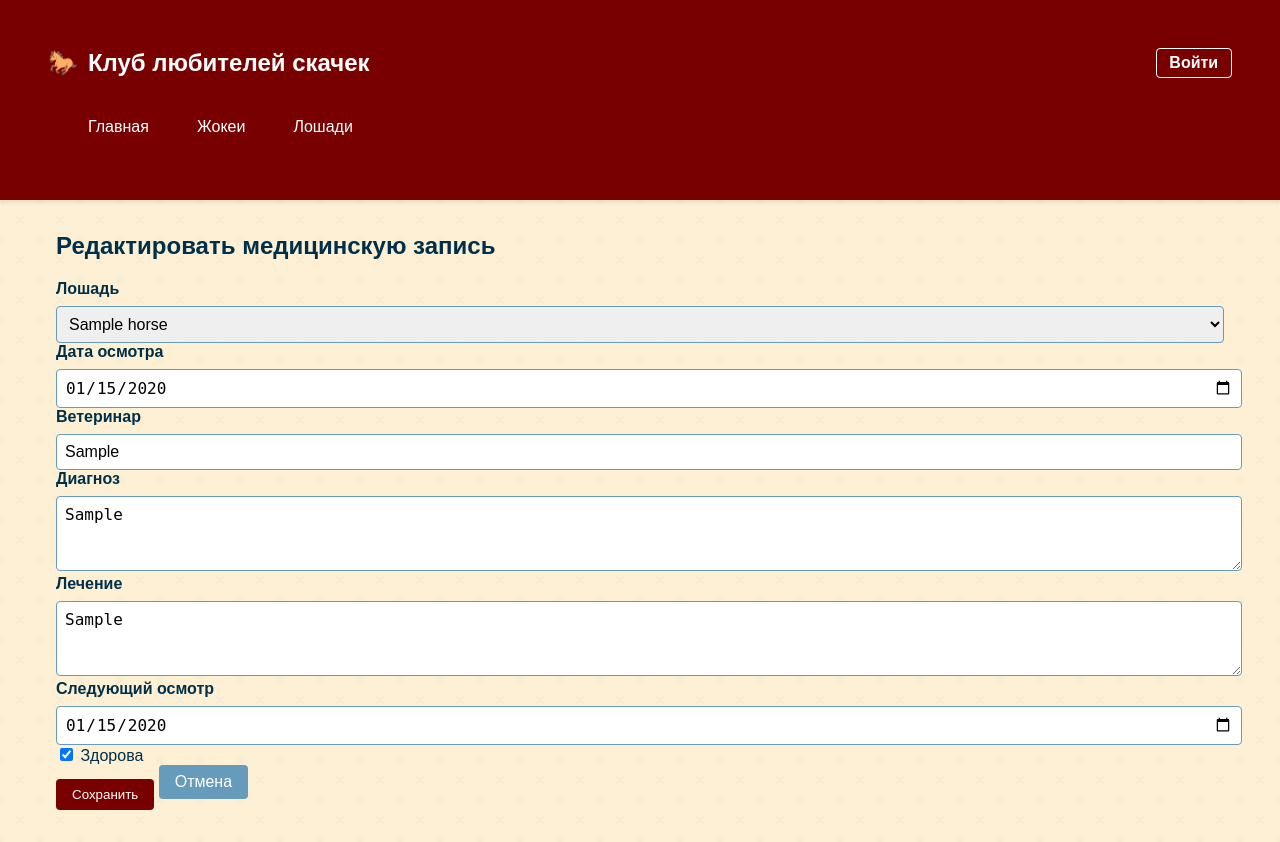
After one commit to karvanilla/devops_lab, a Flask app: page /medical-records/1/edit in a window 1280 px wide. The commit adds this page. Run offline with Flask 3, Linux system fonts and the light colour scheme; tables that the repository leaves empty hold one stand-in row (values such as "Sample post").

Commit message:
medical record

```diff
--- a/horse_racing_app/app.py
+++ b/horse_racing_app/app.py
@@ -280,6 +280,29 @@ def get_horse_medical_records(horse_id):
         'is_healthy': r.is_healthy
     } for r in records])
 
+
+@app.route('/medical-records/<int:id>/edit', methods=['GET', 'POST'])
+def edit_medical_record(id):
+    record = HorseMedicalRecord.query.get_or_404(id)
+
+    if request.method == 'POST':
+        record.horse_id = request.form['horse_id']
+        record.checkup_date = datetime.strptime(request.form['checkup_date'], '%Y-%m-%d').date()
+        record.veterinarian = request.form['veterinarian']
+        record.diagnosis = request.form.get('diagnosis', '')
+        record.treatment = request.form.get('treatment', '')
+        record.next_checkup_date = datetime.strptime(request.form['next_checkup_date'],
+                                                     '%Y-%m-%d').date() if request.form.get(
+            'next_checkup_date') else None
+        record.is_healthy = 'is_healthy' in request.form
+
+        db.session.commit()
+        flash('Медицинская запись обновлена!', 'success')
+        return redirect(url_for('medical_records'))
+
+    horses = Horse.query.all()
+    return render_template('edit_medical_record.html', record=record, horses=horses)
+
 if __name__ == '__main__':
     init_database()
     app.run(host='0.0.0.0', port=5000, debug=True)
--- /dev/null
+++ b/horse_racing_app/templates/edit_medical_record.html
@@ -0,0 +1,60 @@
+{% extends "base.html" %}
+
+{% block title %}Редактировать медицинскую запись{% endblock %}
+
+{% block content %}
+<div class="container mt-4">
+    <h2>Редактировать медицинскую запись</h2>
+
+    <form method="POST">
+        <div class="mb-3">
+            <label for="horse_id" class="form-label">Лошадь</label>
+            <select class="form-control" id="horse_id" name="horse_id" required>
+                {% for horse in horses %}
+                <option value="{{ horse.id }}" {% if horse.id == record.horse_id %}selected{% endif %}>
+                    {{ horse.name }}
+                </option>
+                {% endfor %}
+            </select>
+        </div>
+
+        <div class="mb-3">
+            <label for="checkup_date" class="form-label">Дата осмотра</label>
+            <input type="date" class="form-control" id="checkup_date" name="checkup_date"
+                   value="{{ record.checkup_date }}" required>
+        </div>
+
+        <div class="mb-3">
+            <label for="veterinarian" class="form-label">Ветеринар</label>
+            <input type="text" class="form-control" id="veterinarian" name="veterinarian"
+                   value="{{ record.veterinarian }}" required>
+        </div>
+
+        <div class="mb-3">
+            <label for="diagnosis" class="form-label">Диагноз</label>
+            <textarea class="form-control" id="diagnosis" name="diagnosis" rows="3">{{ record.diagnosis }}</textarea>
+        </div>
+
+        <div class="mb-3">
+            <label for="treatment" class="form-label">Лечение</label>
+            <textarea class="form-control" id="treatment" name="treatment" rows="3">{{ record.treatment }}</textarea>
+        </div>
+
+        <div class="mb-3">
+            <label for="next_checkup_date" class="form-label">Следующий осмотр</label>
+            <input type="date" class="form-control" id="next_checkup_date" name="next_checkup_date"
+                   value="{{ record.next_checkup_date }}">
+        </div>
+
+        <div class="mb-3 form-check">
+            <input type="checkbox" class="form-check-input" id="is_healthy" name="is_healthy"
+                   {% if record.is_healthy %}checked{% endif %}>
+            <label class="form-check-label" for="is_healthy">Здорова</label>
+        </div>
+
+        <button type="submit" class="btn btn-primary">Сохранить</button>
+        <a href="{{ url_for('medical_records') }}" class="btn btn-secondary">Отмена</a>
+    </form>
+</div>
+{% endblock %}
+'@ | Out-File -FilePath "templates/edit_medical_record.html" -Encoding UTF8
```
Also changed, not shown: horse_racing_app/templates/medical_records.html (+25 -20 lines), horse_racing_app/horse_racing.db.
